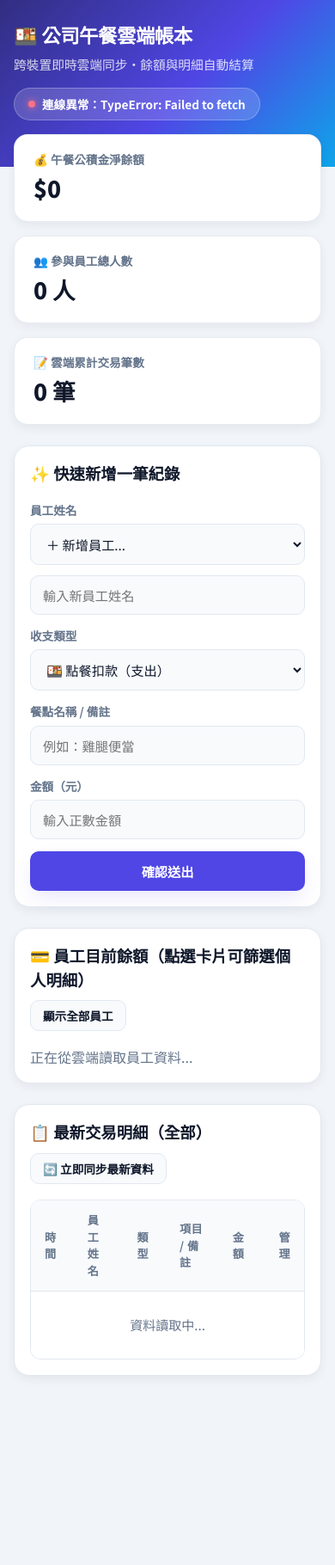
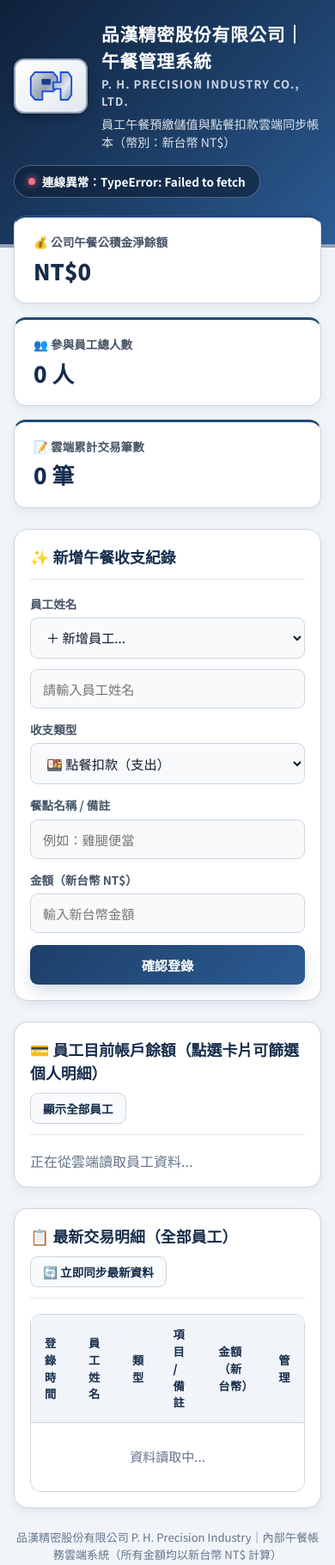
Before and after one commit to yoannawang826-debug/ph.money, a plain HTML site: page index.html in a window 390 px wide. Shown: the whole page at 86% size. Before the commit the page ends 1672 px from the top, so only its background shows below. Drawn offline with nearby package versions, Linux system fonts and the light colour scheme; no server answers.

Commit message:
Update index.html

```diff
--- a/index.html
+++ b/index.html
@@ -3,27 +3,30 @@
 <head>
   <meta charset="UTF-8">
   <meta name="viewport" content="width=device-width, initial-scale=1.0">
-  <title>公司午餐錢雲端帳本</title>
+  <title>品漢精密股份有限公司｜員工午餐雲端帳本</title>
   <script src="https://cdn.jsdelivr.net/npm/@supabase/supabase-js@2"></script>
   <link rel="preconnect" href="https://fonts.googleapis.com">
   <link href="https://fonts.googleapis.com/css2?family=Noto+Sans+TC:wght@400;500;700;900&display=swap" rel="stylesheet">
   <style>
     :root {
-      --primary: #4f46e5;
-      --primary-light: #eef2ff;
-      --primary-hover: #4338ca;
+      /* 品漢精密企業色系：精密深藍 + 鈦銀金屬灰 */
+      --ph-navy: #162d4c;
+      --ph-blue: #234b7a;
+      --ph-blue-hover: #1a395e;
+      --ph-blue-light: #ebf2fa;
+      --ph-silver: #cbd5e1;
+      --ph-steel: #475569;
       --bg: #f1f5f9;
       --surface: #ffffff;
       --text-main: #0f172a;
       --text-sub: #64748b;
-      --border: #e2e8f0;
+      --border: #cbd5e1;
       --green: #059669;
       --green-bg: #d1fae5;
-      --red: #e11d48;
-      --red-bg: #ffe4e6;
-      --shadow-sm: 0 1px 2px rgba(15, 23, 42, 0.05);
-      --shadow-md: 0 4px 12px rgba(15, 23, 42, 0.06);
-      --shadow-lg: 0 10px 25px -5px rgba(79, 70, 229, 0.15);
+      --red: #dc2626;
+      --red-bg: #fee2e2;
+      --shadow-md: 0 4px 12px rgba(22, 45, 76, 0.07);
+      --shadow-lg: 0 8px 20px -4px rgba(35, 75, 122, 0.25);
     }
 
     * {
@@ -39,15 +42,16 @@
       line-height: 1.5;
     }
 
-    /* 頂部漸層橫幅 */
+    /* 頂部企業識別橫幅（精密藍＋金屬銀質感） */
     .hero-banner {
-      background: linear-gradient(135deg, #312e81 0%, #4f46e5 55%, #0ea5e9 100%);
+      background: linear-gradient(135deg, #0f213a 0%, #1d3f68 55%, #2c5c94 100%);
+      border-bottom: 4px solid #94a3b8;
       color: white;
-      padding: 32px 20px 64px 20px;
+      padding: 28px 20px 64px 20px;
     }
 
     .hero-inner {
-      max-width: 980px;
+      max-width: 1000px;
       margin: 0 auto;
       display: flex;
       justify-content: space-between;
@@ -56,29 +60,52 @@
       gap: 16px;
     }
 
+    .brand-box {
+      display: flex;
+      align-items: center;
+      gap: 16px;
+    }
+
+    .brand-logo-wrap {
+      background: linear-gradient(145deg, #ffffff 0%, #e2e8f0 100%);
+      padding: 8px 12px;
+      border-radius: 12px;
+      border: 2px solid #94a3b8;
+      box-shadow: 0 4px 10px rgba(0, 0, 0, 0.25);
+      display: flex;
+      align-items: center;
+      justify-content: center;
+    }
+
     .hero-title h1 {
       margin: 0;
-      font-size: 1.75rem;
+      font-size: 1.55rem;
       font-weight: 900;
-      letter-spacing: -0.02em;
-      display: flex;
-      align-items: center;
-      gap: 10px;
+      letter-spacing: 0.03em;
+    }
+
+    .hero-title .en-sub {
+      font-size: 0.82rem;
+      font-weight: 700;
+      color: #cbd5e1;
+      letter-spacing: 0.08em;
+      text-transform: uppercase;
+      margin-top: 2px;
     }
 
     .hero-title p {
       margin: 6px 0 0 0;
-      font-size: 0.92rem;
-      color: rgba(255, 255, 255, 0.82);
+      font-size: 0.88rem;
+      color: rgba(255, 255, 255, 0.85);
     }
 
     .status-pill {
       display: inline-flex;
       align-items: center;
       gap: 8px;
-      background: rgba(255, 255, 255, 0.16);
+      background: rgba(15, 33, 58, 0.65);
       backdrop-filter: blur(8px);
-      border: 1px solid rgba(255, 255, 255, 0.25);
+      border: 1px solid rgba(203, 213, 225, 0.35);
       padding: 8px 16px;
       border-radius: 999px;
       font-size: 0.85rem;
@@ -96,7 +123,7 @@
 
     /* 主容器 */
     .container {
-      max-width: 980px;
+      max-width: 1000px;
       margin: -38px auto 0 auto;
       padding: 0 16px;
     }
@@ -111,10 +138,11 @@
 
     .stat-card {
       background: var(--surface);
-      border-radius: 16px;
+      border-radius: 14px;
       padding: 18px 22px;
       box-shadow: var(--shadow-md);
-      border: 1px solid rgba(226, 232, 240, 0.8);
+      border: 1px solid var(--border);
+      border-top: 3px solid var(--ph-blue);
       display: flex;
       flex-direction: column;
       justify-content: center;
@@ -122,21 +150,21 @@
 
     .stat-label {
       font-size: 0.85rem;
-      font-weight: 600;
-      color: var(--text-sub);
+      font-weight: 700;
+      color: var(--ph-steel);
       margin-bottom: 4px;
     }
 
     .stat-value {
-      font-size: 1.65rem;
+      font-size: 1.6rem;
       font-weight: 900;
-      color: var(--text-main);
+      color: var(--ph-navy);
     }
 
     /* 通用白卡 */
     .card {
       background: var(--surface);
-      border-radius: 18px;
+      border-radius: 16px;
       padding: 24px;
       box-shadow: var(--shadow-md);
       border: 1px solid var(--border);
@@ -148,15 +176,17 @@
       justify-content: space-between;
       align-items: center;
       margin-bottom: 18px;
+      padding-bottom: 12px;
+      border-bottom: 1px solid #e2e8f0;
       flex-wrap: wrap;
       gap: 10px;
     }
 
     .card-title {
       margin: 0;
-      font-size: 1.15rem;
+      font-size: 1.12rem;
       font-weight: 800;
-      color: var(--text-main);
+      color: var(--ph-navy);
       display: flex;
       align-items: center;
       gap: 8px;
@@ -179,13 +209,13 @@
     label {
       font-size: 0.85rem;
       font-weight: 700;
-      color: var(--text-sub);
+      color: var(--ph-steel);
     }
 
     input, select {
       width: 100%;
       padding: 11px 14px;
-      border-radius: 10px;
+      border-radius: 9px;
       border: 1.5px solid var(--border);
       font-size: 0.95rem;
       color: var(--text-main);
@@ -195,17 +225,17 @@
 
     input:focus, select:focus {
       outline: none;
-      border-color: var(--primary);
+      border-color: var(--ph-blue);
       background: #ffffff;
-      box-shadow: 0 0 0 3px rgba(79, 70, 229, 0.12);
+      box-shadow: 0 0 0 3px rgba(35, 75, 122, 0.14);
     }
 
     .btn-submit {
       width: 100%;
       padding: 12px 18px;
-      border-radius: 10px;
+      border-radius: 9px;
       border: none;
-      background: var(--primary);
+      background: linear-gradient(135deg, #1d3f68 0%, #2b5b94 100%);
       color: white;
       font-size: 0.95rem;
       font-weight: 700;
@@ -215,7 +245,7 @@
     }
 
     .btn-submit:hover {
-      background: var(--primary-hover);
+      background: linear-gradient(135deg, #153052 0%, #224978 100%);
       transform: translateY(-1px);
     }
 
@@ -228,48 +258,47 @@
 
     .btn-ghost {
       background: #f8fafc;
-      color: var(--text-main);
+      color: var(--ph-navy);
       border: 1px solid var(--border);
       padding: 7px 14px;
-      border-radius: 10px;
+      border-radius: 9px;
       font-size: 0.85rem;
-      font-weight: 600;
+      font-weight: 700;
       cursor: pointer;
       transition: all 0.15s;
     }
 
     .btn-ghost:hover {
-      background: #e2e8f0;
+      background: var(--ph-blue-light);
+      border-color: var(--ph-blue);
     }
 
     /* 員工卡片區 */
     .balance-grid {
       display: grid;
-      grid-template-columns: repeat(auto-fill, minmax(185px, 1fr));
+      grid-template-columns: repeat(auto-fill, minmax(195px, 1fr));
       gap: 14px;
     }
 
     .person-card {
       border: 1.5px solid var(--border);
-      border-radius: 14px;
+      border-radius: 12px;
       padding: 16px;
-      background: #ffffff;
+      background: linear-gradient(180deg, #ffffff 0%, #f8fafc 100%);
       cursor: pointer;
       transition: all 0.18s ease;
-      position: relative;
-      overflow: hidden;
     }
 
     .person-card:hover {
-      border-color: var(--primary);
+      border-color: var(--ph-blue);
       transform: translateY(-3px);
       box-shadow: var(--shadow-md);
     }
 
     .person-card.active {
-      border-color: var(--primary);
-      background: var(--primary-light);
-      box-shadow: 0 0 0 3px rgba(79, 70, 229, 0.12);
+      border-color: var(--ph-blue);
+      background: var(--ph-blue-light);
+      box-shadow: 0 0 0 3px rgba(35, 75, 122, 0.15);
     }
 
     .person-top {
@@ -282,20 +311,21 @@
     .avatar {
       width: 34px;
       height: 34px;
-      border-radius: 10px;
-      background: var(--primary-light);
-      color: var(--primary);
+      border-radius: 9px;
+      background: linear-gradient(135deg, #1d3f68 0%, #33669e 100%);
+      color: #ffffff;
       font-weight: 800;
       display: flex;
       align-items: center;
       justify-content: center;
       font-size: 0.95rem;
+      border: 1px solid #94a3b8;
     }
 
     .person-name {
       font-weight: 800;
       font-size: 1.05rem;
-      color: var(--text-main);
+      color: var(--ph-navy);
     }
 
     .status-chip {
@@ -308,7 +338,7 @@
     .chip-neg { background: var(--red-bg); color: var(--red); }
 
     .person-amount {
-      font-size: 1.4rem;
+      font-size: 1.35rem;
       font-weight: 900;
       letter-spacing: -0.02em;
     }
@@ -330,14 +360,13 @@
     }
 
     th {
-      background: #f8fafc;
-      color: var(--text-sub);
-      font-size: 0.82rem;
-      font-weight: 700;
-      text-transform: uppercase;
+      background: #f1f5f9;
+      color: var(--ph-navy);
+      font-size: 0.83rem;
+      font-weight: 800;
       letter-spacing: 0.03em;
       padding: 13px 16px;
-      border-bottom: 1px solid var(--border);
+      border-bottom: 1.5px solid var(--border);
     }
 
     td {
@@ -352,7 +381,7 @@
     .badge {
       display: inline-block;
       padding: 3px 10px;
-      border-radius: 8px;
+      border-radius: 7px;
       font-size: 0.8rem;
       font-weight: 700;
     }
@@ -361,36 +390,66 @@
 
     .btn-del {
       background: transparent;
-      border: none;
+      border: 1px solid transparent;
       color: #94a3b8;
-      font-size: 0.85rem;
+      font-size: 0.84rem;
       font-weight: 600;
       cursor: pointer;
       padding: 5px 10px;
-      border-radius: 8px;
+      border-radius: 7px;
       transition: all 0.15s;
     }
     .btn-del:hover {
       background: var(--red-bg);
+      border-color: #fecdd3;
       color: var(--red);
+    }
+
+    .footer-note {
+      text-align: center;
+      color: var(--text-sub);
+      font-size: 0.82rem;
+      margin-top: 12px;
     }
 
     @media (max-width: 600px) {
       .hero-banner { padding: 24px 16px 54px 16px; }
-      .hero-title h1 { font-size: 1.4rem; }
+      .hero-title h1 { font-size: 1.3rem; }
       .card { padding: 18px; }
     }
   </style>
 </head>
 <body>
 
-  <!-- 頂部視覺橫幅 -->
+  <!-- 頂部企業識別橫幅 -->
   <div class="hero-banner">
     <div class="hero-inner">
-      <div class="hero-title">
-        <h1>🍱 公司午餐雲端帳本</h1>
-        <p>跨裝置即時雲端同步・餘額與明細自動結算</p>
+      <div class="brand-box">
+        <!-- 品漢精密 PH 金屬藍銀矢量徽標 -->
+        <div class="brand-logo-wrap" title="P. H. Precision Industry">
+          <svg width="58" height="44" viewBox="0 0 120 90" fill="none" xmlns="http://www.w3.org/2000/svg">
+            <defs>
+              <linearGradient id="metalGrad" x1="0" y1="0" x2="120" y2="90" gradientUnits="userSpaceOnUse">
+                <stop offset="0%" stop-color="#f8fafc"/>
+                <stop offset="45%" stop-color="#94a3b8"/>
+                <stop offset="70%" stop-color="#e2e8f0"/>
+                <stop offset="100%" stop-color="#64748b"/>
+              </linearGradient>
+            </defs>
+            <!-- 左側 P 幾何鋼構 -->
+            <path d="M22 12 H66 L76 24 V48 L66 58 H40 V78 H22 L12 66 V24 Z" fill="url(#metalGrad)" stroke="#1d4ed8" stroke-width="4" stroke-linejoin="round"/>
+            <rect x="38" y="28" width="22" height="14" rx="2" fill="#1e3a8a"/>
+            <!-- 右側 H 幾何鋼構 -->
+            <path d="M84 12 H102 L110 24 V66 L102 78 H84 V52 H66 V36 H84 Z" fill="url(#metalGrad)" stroke="#1d4ed8" stroke-width="4" stroke-linejoin="round"/>
+          </svg>
+        </div>
+        <div class="hero-title">
+          <h1>品漢精密股份有限公司｜午餐管理系統</h1>
+          <div class="en-sub">P. H. Precision Industry Co., Ltd.</div>
+          <p>員工午餐預繳儲值與點餐扣款雲端同步帳本（幣別：新台幣 NT$）</p>
+        </div>
       </div>
+
       <div class="status-pill">
         <span id="statusDot" class="status-dot"></span>
         <span id="dbStatus">連線雲端中...</span>
@@ -402,8 +461,8 @@
     <!-- 頂部總覽數據卡 -->
     <div class="stats-row">
       <div class="stat-card">
-        <span class="stat-label">💰 午餐公積金淨餘額</span>
-        <span id="totalPoolValue" class="stat-value">$0</span>
+        <span class="stat-label">💰 公司午餐公積金淨餘額</span>
+        <span id="totalPoolValue" class="stat-value">NT$0</span>
       </div>
       <div class="stat-card">
         <span class="stat-label">👥 參與員工總人數</span>
@@ -418,7 +477,7 @@
     <!-- 1. 新增記帳區塊 -->
     <div class="card">
       <div class="card-header">
-        <h2 class="card-title">✨ 快速新增一筆紀錄</h2>
+        <h2 class="card-title">✨ 新增午餐收支紀錄</h2>
       </div>
       <div class="form-grid">
         <div class="form-group">
@@ -426,7 +485,7 @@
           <select id="personSelect" onchange="toggleNewPersonInput()">
             <option value="__NEW__">＋ 新增員工...</option>
           </select>
-          <input type="text" id="newPersonInput" placeholder="輸入新員工姓名" style="margin-top:6px;">
+          <input type="text" id="newPersonInput" placeholder="請輸入員工姓名" style="margin-top:6px;">
         </div>
 
         <div class="form-group">
@@ -443,12 +502,12 @@
         </div>
 
         <div class="form-group">
-          <label>金額（元）</label>
-          <input type="number" id="amountInput" placeholder="輸入正數金額" min="1">
+          <label>金額（新台幣 NT$）</label>
+          <input type="number" id="amountInput" placeholder="輸入新台幣金額" min="1">
         </div>
 
         <div class="form-group">
-          <button id="submitBtn" class="btn-submit" onclick="addRecord()">確認送出</button>
+          <button id="submitBtn" class="btn-submit" onclick="addRecord()">確認登錄</button>
         </div>
       </div>
     </div>
@@ -456,7 +515,7 @@
     <!-- 2. 員工餘額卡片區 -->
     <div class="card">
       <div class="card-header">
-        <h2 class="card-title">💳 員工目前餘額（點選卡片可篩選個人明細）</h2>
+        <h2 class="card-title">💳 員工目前帳戶餘額（點選卡片可篩選個人明細）</h2>
         <button class="btn-ghost" onclick="filterByPerson('ALL')">顯示全部員工</button>
       </div>
       <div id="balanceGrid" class="balance-grid">
@@ -467,18 +526,18 @@
     <!-- 3. 交易明細列表 -->
     <div class="card">
       <div class="card-header">
-        <h2 id="historyTitle" class="card-title">📋 最新交易明細（全部）</h2>
+        <h2 id="historyTitle" class="card-title">📋 最新交易明細（全部員工）</h2>
         <button class="btn-ghost" onclick="fetchRecords()">🔄 立即同步最新資料</button>
       </div>
       <div class="table-wrap">
         <table>
           <thead>
             <tr>
-              <th>時間</th>
+              <th>登錄時間</th>
               <th>員工姓名</th>
               <th>類型</th>
               <th>項目 / 備註</th>
-              <th>金額</th>
+              <th>金額（新台幣）</th>
               <th style="text-align:right;">管理</th>
             </tr>
           </thead>
@@ -487,6 +546,10 @@
           </tbody>
         </table>
       </div>
+    </div>
+
+    <div class="footer-note">
+      品漢精密股份有限公司 P. H. Precision Industry｜內部午餐帳務雲端系統（所有金額均以新台幣 NT$ 計算）
     </div>
   </div>
 
@@ -553,9 +616,11 @@
 
     const names = Object.keys(balances);
 
-    // 更新頂部數據統計卡
+    // 更新頂部數據統計卡（新台幣 NT$）
     const poolEl = document.getElementById('totalPoolValue');
-    poolEl.textContent = totalPool >= 0 ? `$${totalPool.toLocaleString()}` : `-$${Math.abs(totalPool).toLocaleString()}`;
+    poolEl.textContent = totalPool >= 0
+      ? `NT$${totalPool.toLocaleString()}`
+      : `-NT$${Math.abs(totalPool).toLocaleString()}`;
     poolEl.className = 'stat-value ' + (totalPool >= 0 ? 'text-green' : 'text-red');
     document.getElementById('totalPeopleValue').textContent = `${names.length} 人`;
     document.getElementById('totalTxValue').textContent = `${allRecords.length} 筆`;
@@ -572,7 +637,7 @@
     }
     toggleNewPersonInput();
 
-    // 渲染員工餘額卡片
+    // 渲染員工餘額卡片（新台幣 NT$）
     const gridEl = document.getElementById('balanceGrid');
     if (names.length === 0) {
       gridEl.innerHTML = '<p style="color:var(--text-sub); margin:0;">目前尚無紀錄，請從上方新增第一筆資料！</p>';
@@ -592,21 +657,21 @@
               <span class="status-chip ${isPos ? 'chip-pos' : 'chip-neg'}">${isPos ? '有餘額' : '待補款'}</span>
             </div>
             <div class="person-amount ${isPos ? 'text-green' : 'text-red'}">
-              ${isPos ? `$${bal.toLocaleString()}` : `-$${Math.abs(bal).toLocaleString()}`}
+              ${isPos ? `NT$${bal.toLocaleString()}` : `-NT$${Math.abs(bal).toLocaleString()}`}
             </div>
           </div>
         `;
       }).join('');
     }
 
-    // 渲染明細表格
+    // 渲染明細表格（新台幣 NT$）
     const tbody = document.getElementById('recordTableBody');
     const filtered = currentFilter === 'ALL'
       ? allRecords
       : allRecords.filter(r => (r.person_name || '').trim() === currentFilter);
 
     document.getElementById('historyTitle').textContent =
-      currentFilter === 'ALL' ? '📋 最新交易明細（全部）' : `📋 ${currentFilter} 的個人交易明細`;
+      currentFilter === 'ALL' ? '📋 最新交易明細（全部員工）' : `📋 ${currentFilter} 的個人交易明細`;
 
     if (filtered.length === 0) {
       tbody.innerHTML = '<tr><td colspan="6" style="text-align:center; color:var(--text-sub); padding:28px;">尚無符合的交易紀錄</td></tr>';
@@ -623,13 +688,13 @@
         ? '<span class="badge badge-in">儲值</span>'
         : '<span class="badge badge-out">扣款</span>';
       const amtHtml = isDeposit
-        ? `<span class="text-green" style="font-weight:800;">+$${amt.toLocaleString()}</span>`
-        : `<span class="text-red" style="font-weight:800;">-$${Math.abs(amt).toLocaleString()}</span>`;
+        ? `<span class="text-green" style="font-weight:800;">+NT$${amt.toLocaleString()}</span>`
+        : `<span class="text-red" style="font-weight:800;">-NT$${Math.abs(amt).toLocaleString()}</span>`;
 
       return `
         <tr>
           <td style="color:var(--text-sub); font-size:0.86rem;">${dateStr}</td>
-          <td style="font-weight:700;">${r.person_name}</td>
+          <td style="font-weight:700; color:var(--ph-navy);">${r.person_name}</td>
           <td>${badge}</td>
           <td>${r.item || '-'}</td>
           <td>${amtHtml}</td>
@@ -653,7 +718,7 @@
       return;
     }
     if (!rawAmount || rawAmount <= 0) {
-      alert('請輸入大於 0 的正確金額！');
+      alert('請輸入大於 0 的新台幣金額！');
       return;
     }
 
@@ -672,7 +737,7 @@
       .insert([{ person_name: personName, item: item, amount: finalAmount }]);
 
     btn.disabled = false;
-    btn.textContent = '確認送出';
+    btn.textContent = '確認登錄';
 
     if (error) {
       alert('新增失敗：' + error.message);
@@ -712,7 +777,7 @@
   function updateItemPlaceholder() {
     const type = document.getElementById('txType').value;
     const itemInput = document.getElementById('itemInput');
-    itemInput.placeholder = type === 'deposit' ? '例如：預繳 1000 元' : '例如：雞腿便當';
+    itemInput.placeholder = type === 'deposit' ? '例如：預繳 NT$1,000' : '例如：雞腿便當';
   }
 </script>
 
```
